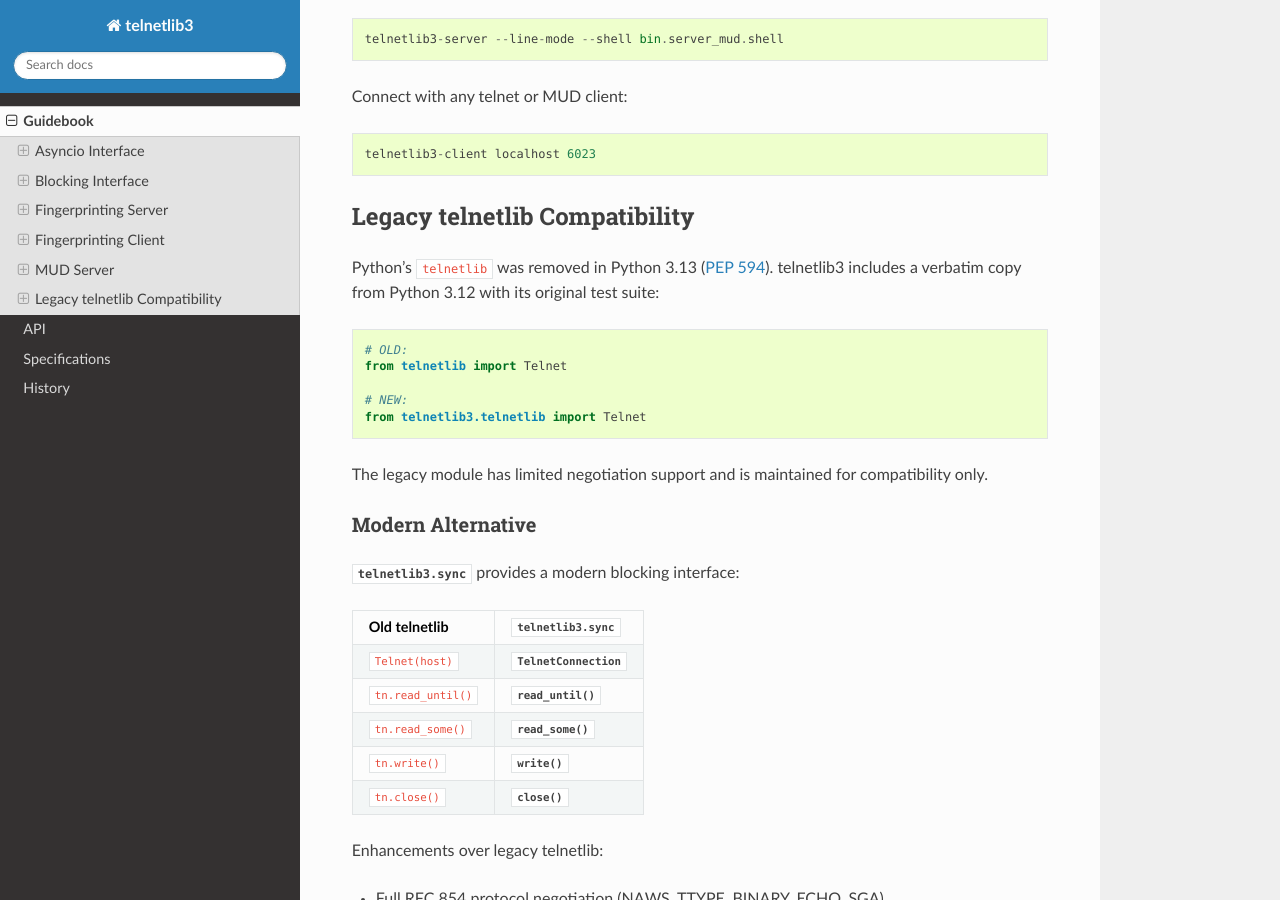
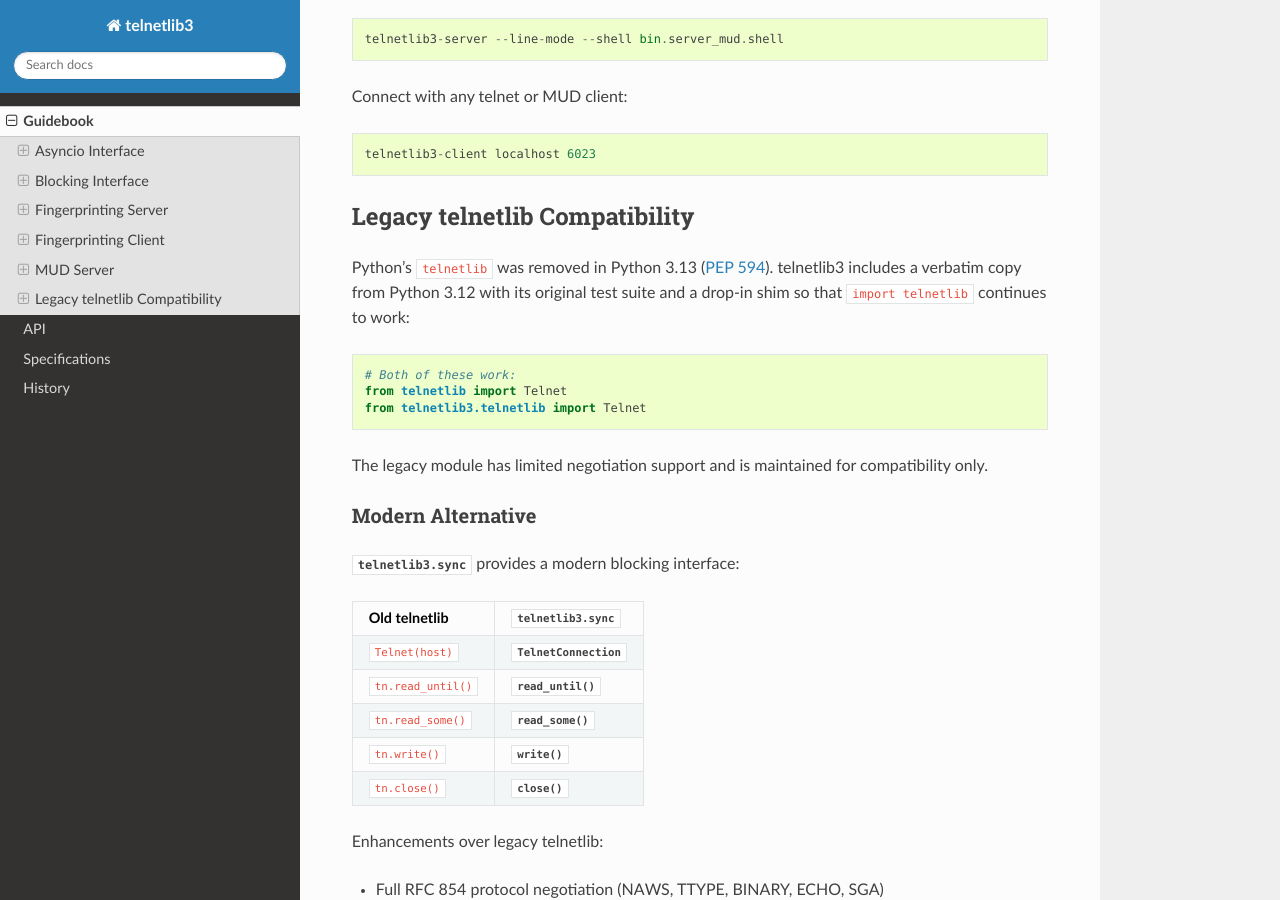
Before and after one commit to jquast/telnetlib3, a Sphinx documentation site: the page built from docs/guidebook.rst, in a window 1280 px wide and 900 px high, scrolled down 17239 px. Built offline with Sphinx 7.4.7 and the Read the Docs theme 3.1.0, drawn with Linux system fonts in a browser that asks for light colours; the version number is read from the project's files by our own code.

Commit message:
provide legacy 'import telnetlib' compatibility (#141)
- new shim 'telnetlib.py' in root project folder
- published by 'tool.hatch.build.targets.wheel.force-include'
- various import, old and new paths about it

```diff
--- a/docs/guidebook.rst
+++ b/docs/guidebook.rst
@@ -811,12 +811,10 @@
 
 Python's ``telnetlib`` was removed in Python 3.13 (`PEP 594
 <https://peps.python.org/pep-0594/>`_). telnetlib3 includes a verbatim copy from Python 3.12 with its original test
-suite::
+suite and a drop-in shim so that ``import telnetlib`` continues to work::
 
-    # OLD:
+    # Both of these work:
     from telnetlib import Telnet
-
-    # NEW:
     from telnetlib3.telnetlib import Telnet
 
 The legacy module has limited negotiation support and is maintained for
--- /dev/null
+++ b/telnetlib.py
@@ -0,0 +1,2 @@
+"""Drop-in shim for telnetlib (removed from stdlib in Python 3.13)."""
+from telnetlib3.telnetlib import *  # noqa: F401, F403
```
Also changed, not shown: README.rst (+2 -21 lines), pyproject.toml (+5 -2 lines), 4 other files.
